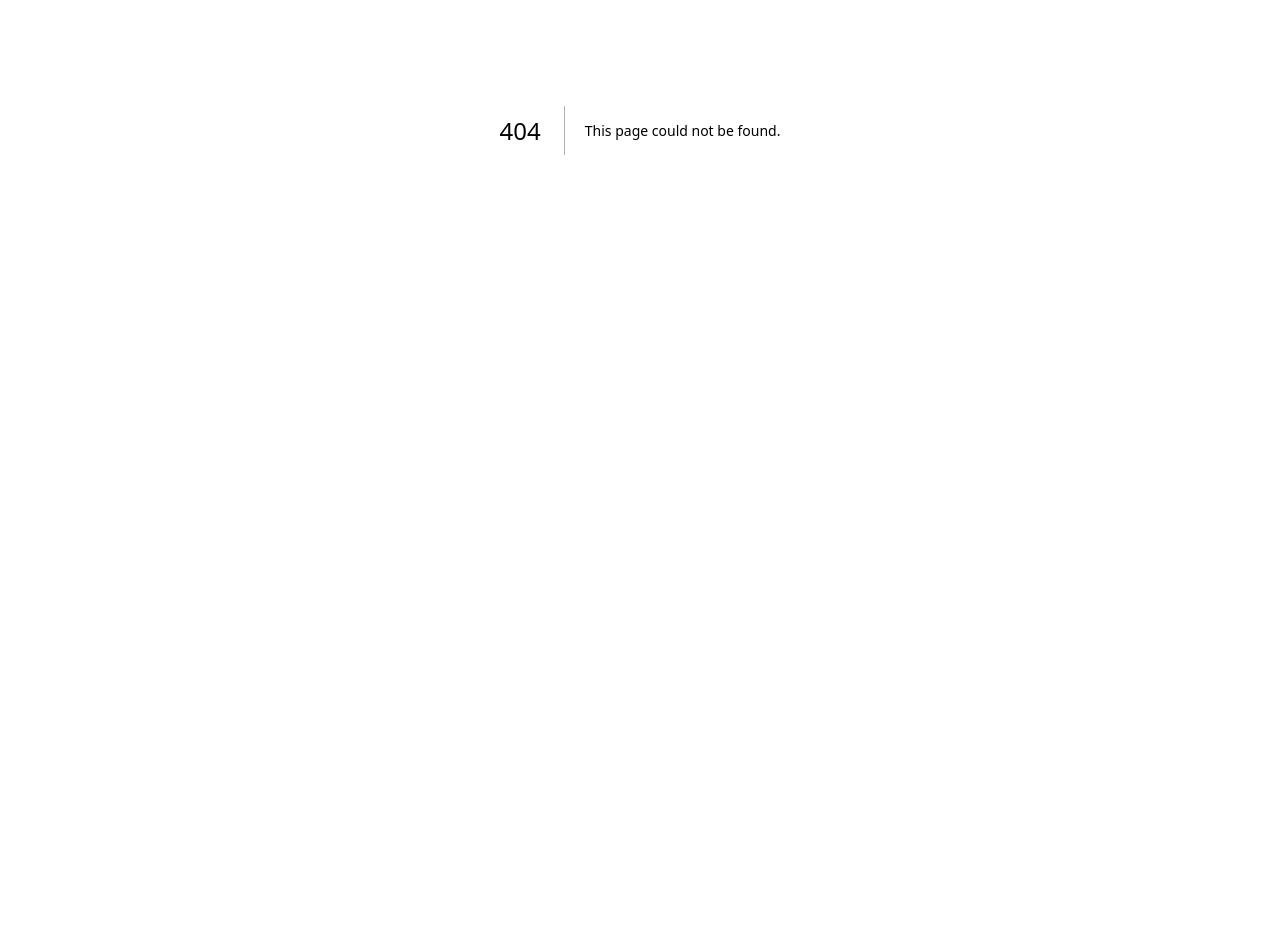
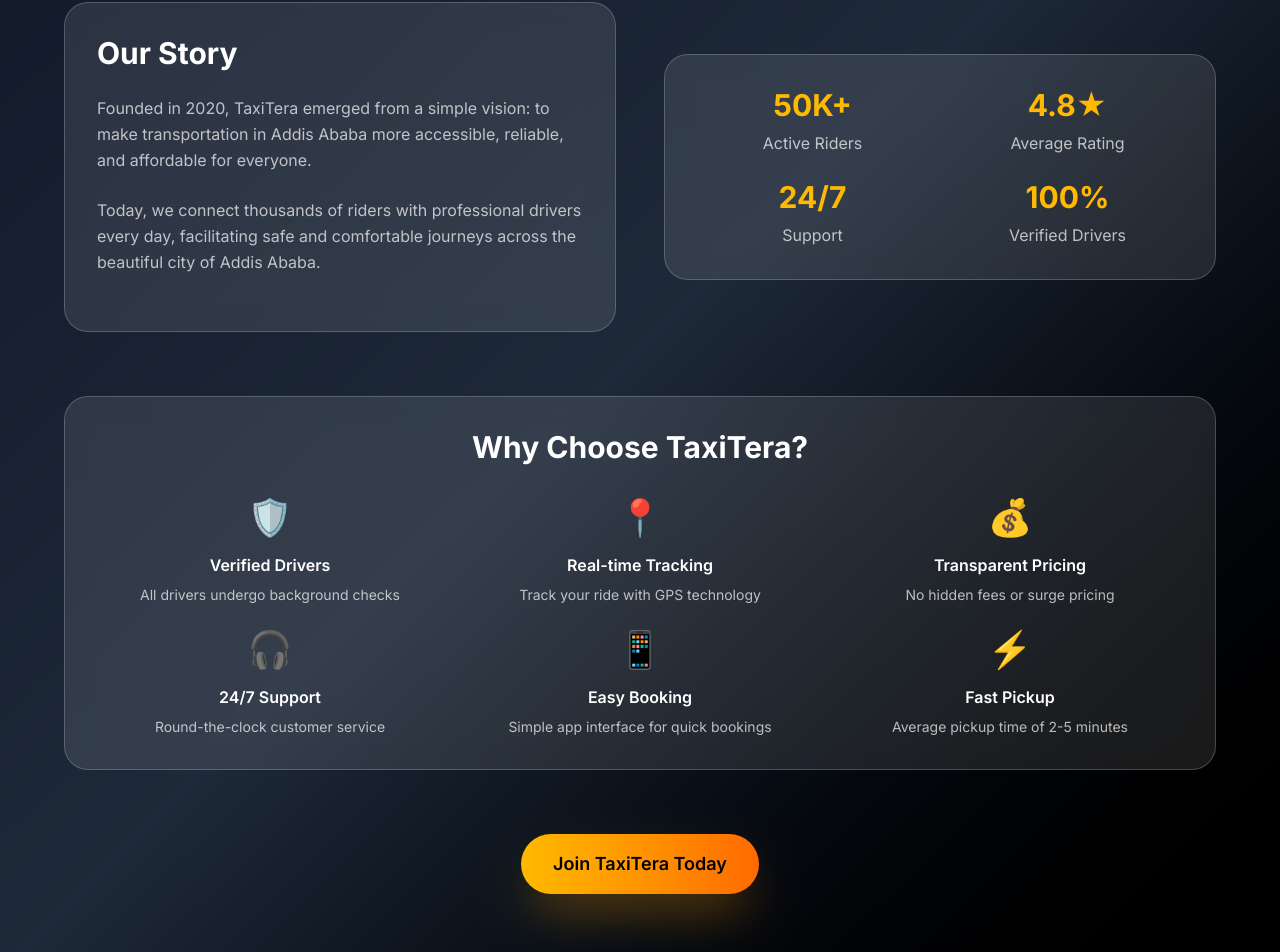
Before and after one commit to EphrataTech/TaxiTera, a Next.js app in the folder client/: page /about in a window 1280 px wide. Before the commit this address had no page. Shown: the part 335-1287 px from the top of the page. Before the commit the page ends 865 px from the top, so only its background shows below. Built offline with nearby package versions, Linux system fonts and the light colour scheme.

Commit message:
add an about page

```diff
--- /dev/null
+++ b/client/app/about/page.tsx
@@ -0,0 +1,105 @@
+"use client";
+
+import Link from "next/link";
+
+export default function AboutPage() {
+  return (
+    <div className="min-h-screen bg-gradient-to-br from-gray-900 via-gray-800 to-black">
+      <div className="absolute inset-0 -z-10">
+        <img src="/addisababa.png" alt="Addis Ababa" className="h-full w-full object-cover opacity-10" />
+        <div className="absolute inset-0 bg-gradient-to-b from-black/90 via-black/80 to-black/95" />
+      </div>
+
+      <div className="relative px-4 py-20">
+        <div className="mx-auto max-w-6xl">
+          <div className="text-center mb-16">
+            <h1 className="text-5xl font-bold text-white mb-6">
+              About <span className="bg-gradient-to-r from-amber-400 to-orange-500 bg-clip-text text-transparent">TaxiTera</span>
+            </h1>
+            <p className="text-xl text-white/70 max-w-3xl mx-auto">
+              We're revolutionizing urban transportation in Addis Ababa with reliable, affordable, and transparent ride-sharing services.
+            </p>
+          </div>
+
+          <div className="grid lg:grid-cols-2 gap-12 items-center mb-16">
+            <div className="bg-white/10 backdrop-blur-md rounded-3xl p-8 border border-white/20">
+              <h2 className="text-3xl font-bold text-white mb-6">Our Story</h2>
+              <p className="text-white/70 mb-6 leading-relaxed">
+                Founded in 2020, TaxiTera emerged from a simple vision: to make transportation in Addis Ababa more accessible, reliable, and affordable for everyone.
+              </p>
+              <p className="text-white/70 mb-6 leading-relaxed">
+                Today, we connect thousands of riders with professional drivers every day, facilitating safe and comfortable journeys across the beautiful city of Addis Ababa.
+              </p>
+            </div>
+
+            <div className="bg-white/10 backdrop-blur-md rounded-3xl p-8 border border-white/20">
+              <div className="grid grid-cols-2 gap-6 text-center">
+                <div>
+                  <div className="text-3xl font-bold text-amber-400 mb-2">50K+</div>
+                  <div className="text-white/70">Active Riders</div>
+                </div>
+                <div>
+                  <div className="text-3xl font-bold text-amber-400 mb-2">4.8★</div>
+                  <div className="text-white/70">Average Rating</div>
+                </div>
+                <div>
+                  <div className="text-3xl font-bold text-amber-400 mb-2">24/7</div>
+                  <div className="text-white/70">Support</div>
+                </div>
+                <div>
+                  <div className="text-3xl font-bold text-amber-400 mb-2">100%</div>
+                  <div className="text-white/70">Verified Drivers</div>
+                </div>
+              </div>
+            </div>
+          </div>
+
+          <div className="bg-white/10 backdrop-blur-md rounded-3xl p-8 border border-white/20">
+            <h2 className="text-3xl font-bold text-white text-center mb-8">Why Choose TaxiTera?</h2>
+            <div className="grid md:grid-cols-2 lg:grid-cols-3 gap-6">
+              <div className="text-center">
+                <div className="text-4xl mb-4">🛡️</div>
+                <h3 className="text-white font-semibold mb-2">Verified Drivers</h3>
+                <p className="text-white/70 text-sm">All drivers undergo background checks</p>
+              </div>
+              <div className="text-center">
+                <div className="text-4xl mb-4">📍</div>
+                <h3 className="text-white font-semibold mb-2">Real-time Tracking</h3>
+                <p className="text-white/70 text-sm">Track your ride with GPS technology</p>
+              </div>
+              <div className="text-center">
+                <div className="text-4xl mb-4">💰</div>
+                <h3 className="text-white font-semibold mb-2">Transparent Pricing</h3>
+                <p className="text-white/70 text-sm">No hidden fees or surge pricing</p>
+              </div>
+              <div className="text-center">
+                <div className="text-4xl mb-4">🎧</div>
+                <h3 className="text-white font-semibold mb-2">24/7 Support</h3>
+                <p className="text-white/70 text-sm">Round-the-clock customer service</p>
+              </div>
+              <div className="text-center">
+                <div className="text-4xl mb-4">📱</div>
+                <h3 className="text-white font-semibold mb-2">Easy Booking</h3>
+                <p className="text-white/70 text-sm">Simple app interface for quick bookings</p>
+              </div>
+              <div className="text-center">
+                <div className="text-4xl mb-4">⚡</div>
+                <h3 className="text-white font-semibold mb-2">Fast Pickup</h3>
+                <p className="text-white/70 text-sm">Average pickup time of 2-5 minutes</p>
+              </div>
+            </div>
+          </div>
+
+          <div className="text-center mt-16">
+            <Link
+              href="/register"
+              className="inline-flex items-center gap-2 rounded-full bg-gradient-to-r from-amber-400 to-orange-500 px-8 py-4 text-lg font-semibold text-black shadow-2xl shadow-amber-500/40 transition-all hover:shadow-amber-500/60 hover:scale-105"
+            >
+              Join TaxiTera Today
+            </Link>
+          </div>
+        </div>
+      </div>
+    </div>
+  );
+}
```
